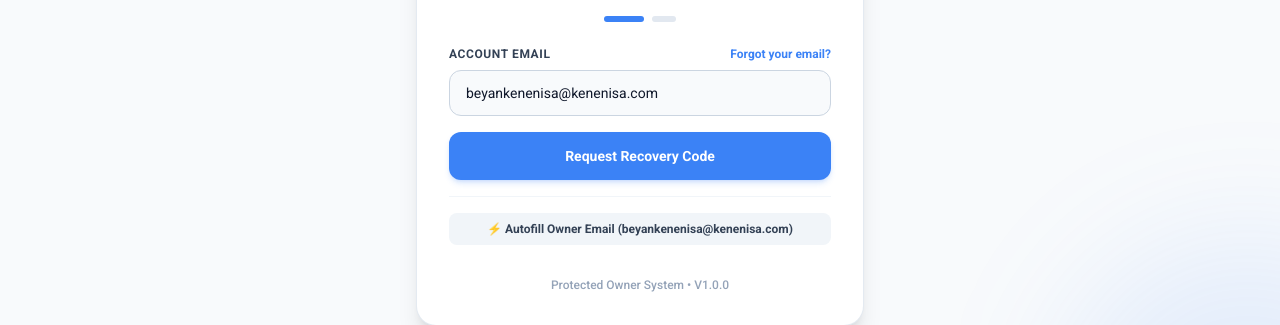
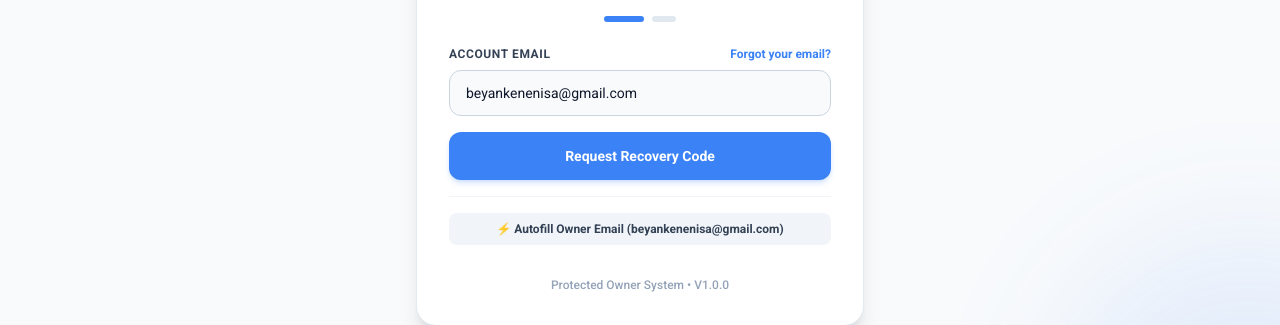
Before and after one commit to kenenisabeyan/kenenisa-os, a React (Vite) app in the folder apps/web/: page /reset-password in a window 1280 px wide. Shown: the part 340-665 px from the top of the page. Built offline with nearby package versions, Linux system fonts and the light colour scheme; no server answers.

Commit message:
fix: update default email and password values across multiple components

```diff
--- a/apps/web/src/components/layout/Sidebar.tsx
+++ b/apps/web/src/components/layout/Sidebar.tsx
@@ -140,7 +140,7 @@ export const Sidebar: React.FC<SidebarProps> = ({ onCloseMobile }) => {
             </div>
             <div className="flex flex-col min-w-0">
               <span className="text-xs font-semibold text-slate-900 truncate">{user?.displayName || 'Kenenisa'}</span>
-              <span className="text-[10px] text-slate-500 truncate">{user?.email || 'beyankenenisa@kenenisa.com'}</span>
+              <span className="text-[10px] text-slate-500 truncate">{user?.email || 'beyankenenisa@gmail.com'}</span>
             </div>
           </div>
           <div className="flex items-center gap-1">
--- a/apps/web/src/pages/ForgotPasswordPage.tsx
+++ b/apps/web/src/pages/ForgotPasswordPage.tsx
@@ -13,7 +13,7 @@ export const ForgotPasswordPage: React.FC = () => {
   const [step, setStep] = useState<1 | 2 | 3>(1);
 
   // Form states
-  const [email, setEmail] = useState(() => searchParams.get('email') || 'beyankenenisa@kenenisa.com');
+  const [email, setEmail] = useState(() => searchParams.get('email') || 'beyankenenisa@gmail.com');
   const [code, setCode] = useState('');
   const [generatedCode, setGeneratedCode] = useState<string | null>(null);
   const [newPassword, setNewPassword] = useState('');
@@ -204,7 +204,7 @@ export const ForgotPasswordPage: React.FC = () => {
                 type="email"
                 value={email}
                 onChange={(e) => setEmail(e.target.value)}
-                placeholder="beyankenenisa@kenenisa.com"
+                placeholder="beyankenenisa@gmail.com"
                 disabled={isSubmitting}
                 className={`w-full px-4 py-3 bg-slate-50 border ${
                   fieldErrors.email ? 'border-rose-400' : 'border-slate-300'
@@ -234,10 +234,10 @@ export const ForgotPasswordPage: React.FC = () => {
             <div className="mt-4 pt-4 border-t border-slate-100">
               <button
                 type="button"
-                onClick={() => setEmail('beyankenenisa@kenenisa.com')}
+                onClick={() => setEmail('beyankenenisa@gmail.com')}
                 className="w-full py-2 px-3 bg-slate-100 hover:bg-slate-200 text-slate-700 font-semibold rounded-lg text-xs transition-colors"
               >
-                ⚡ Autofill Owner Email (beyankenenisa@kenenisa.com)
+                ⚡ Autofill Owner Email (beyankenenisa@gmail.com)
               </button>
             </div>
           </form>
--- a/apps/web/src/pages/LoginPage.tsx
+++ b/apps/web/src/pages/LoginPage.tsx
@@ -138,7 +138,7 @@ export const LoginPage: React.FC = () => {
               type="email"
               value={email}
               onChange={(e) => setEmail(e.target.value)}
-              placeholder="beyankenenisa@kenenisa.com"
+              placeholder="beyankenenisa@gmail.com"
               disabled={isSubmitting}
               className={`w-full px-4 py-3 bg-slate-50 border ${
                 fieldErrors.email ? 'border-rose-400' : 'border-slate-300'
@@ -213,12 +213,12 @@ export const LoginPage: React.FC = () => {
           <button
             type="button"
             onClick={() => {
-              setEmail('beyankenenisa@kenenisa.com');
-              setPassword('kenenisa@3077215');
+              setEmail('beyankenenisa@gmail.com');
+              setPassword('kenenisa@3072215');
             }}
             className="w-full py-2.5 px-4 bg-slate-100 hover:bg-slate-200 text-slate-700 font-bold rounded-xl text-xs transition-colors flex items-center justify-center gap-2"
           >
-            ⚡ Autofill Owner Credentials (beyankenenisa@kenenisa.com)
+            ⚡ Autofill Owner Credentials (beyankenenisa@gmail.com)
           </button>
         </div>
 
--- a/apps/web/src/pages/SettingsPage.tsx
+++ b/apps/web/src/pages/SettingsPage.tsx
@@ -288,7 +288,7 @@ export const SettingsPage: React.FC = () => {
           <div className="border-t border-slate-100 pt-4 space-y-3 text-xs">
             <div>
               <span className="text-slate-400 font-medium block text-[11px] uppercase tracking-wider">Primary Email</span>
-              <span className="font-semibold text-slate-800 break-all">{user?.email || 'beyankenenisa@kenenisa.com'}</span>
+              <span className="font-semibold text-slate-800 break-all">{user?.email || 'beyankenenisa@gmail.com'}</span>
             </div>
             <div>
               <span className="text-slate-400 font-medium block text-[11px] uppercase tracking-wider">Registration Policy</span>
```
Also changed, not shown: 2 other files (tests, documents, lock files or other folders).
